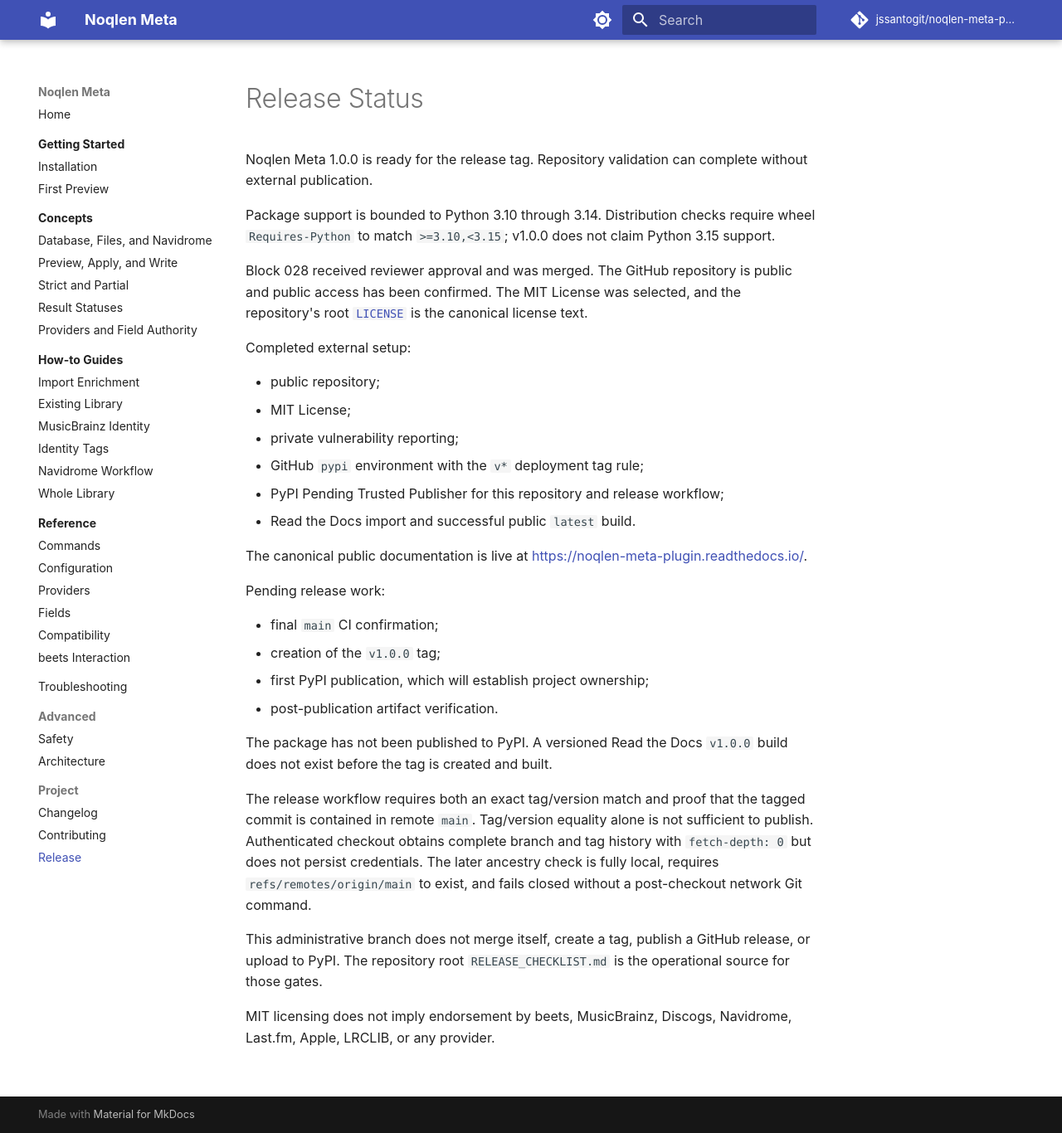
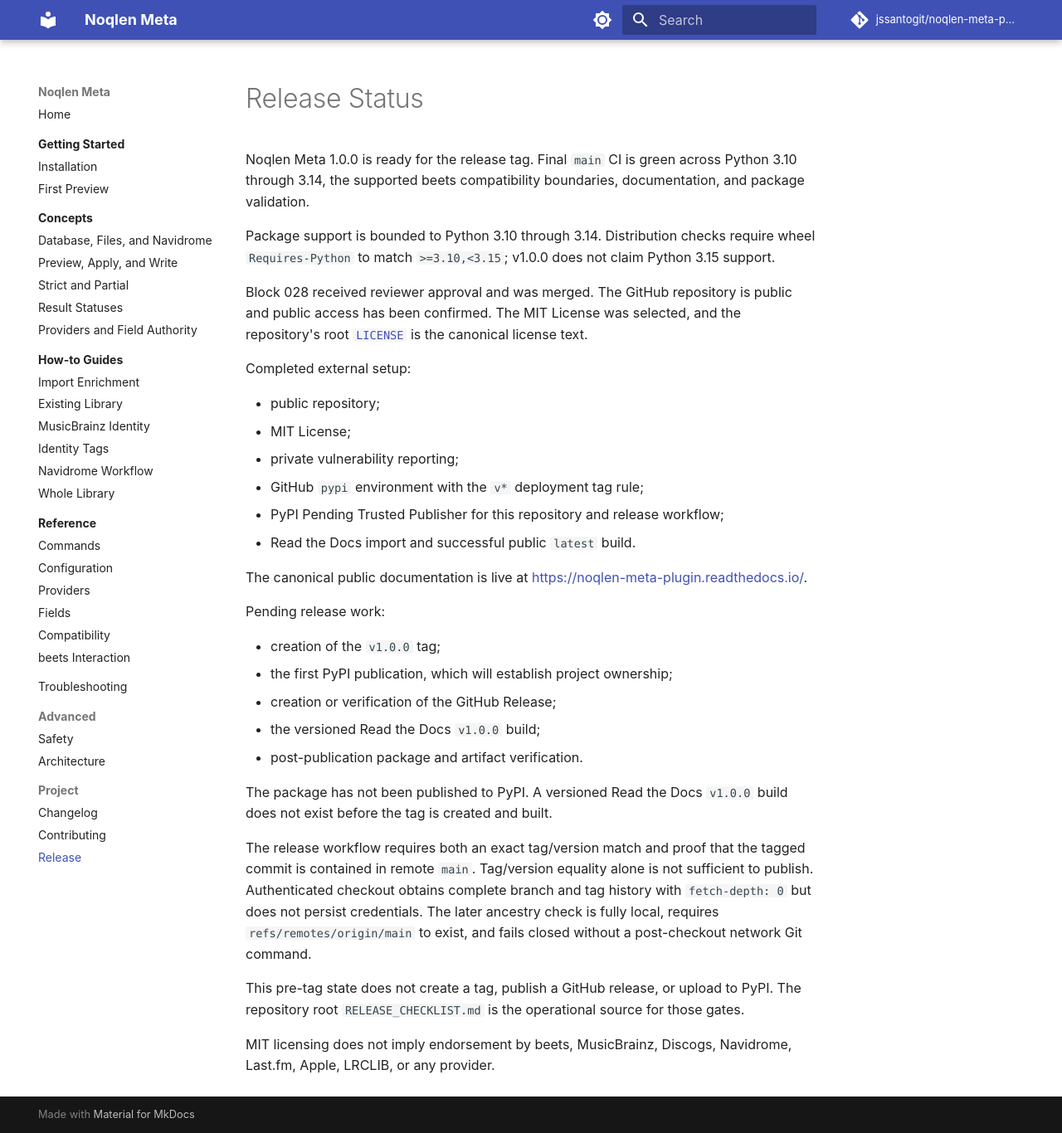
Before and after one commit to jssantogit/noqlen-meta-plugin, an MkDocs documentation site: the page built from site-docs/project/release.md, in a window 1280 px wide and 1366 px high. Shown: the whole window at 83% size. Built offline with MkDocs 1.6.1 and Material for MkDocs 9.7.7, drawn with Linux system fonts in a browser that asks for light colours; comment, search, counter and statistics services are not loaded.

Commit message:
docs: finalize v1.0.0 release state

```diff
--- a/site-docs/project/release.md
+++ b/site-docs/project/release.md
@@ -1,7 +1,8 @@
 # Release Status
 
-Noqlen Meta 1.0.0 is ready for the release tag. Repository validation can
-complete without external publication.
+Noqlen Meta 1.0.0 is ready for the release tag. Final `main` CI is green across
+Python 3.10 through 3.14, the supported beets compatibility boundaries,
+documentation, and package validation.
 
 Package support is bounded to Python 3.10 through 3.14. Distribution checks
 require wheel `Requires-Python` to match `>=3.10,<3.15`; v1.0.0 does not claim
@@ -27,10 +28,11 @@
 
 Pending release work:
 
-- final `main` CI confirmation;
 - creation of the `v1.0.0` tag;
-- first PyPI publication, which will establish project ownership;
-- post-publication artifact verification.
+- the first PyPI publication, which will establish project ownership;
+- creation or verification of the GitHub Release;
+- the versioned Read the Docs `v1.0.0` build;
+- post-publication package and artifact verification.
 
 The package has not been published to PyPI. A versioned Read the Docs `v1.0.0`
 build does not exist before the tag is created and built.
@@ -42,9 +44,9 @@
 ancestry check is fully local, requires `refs/remotes/origin/main` to exist,
 and fails closed without a post-checkout network Git command.
 
-This administrative branch does not merge itself, create a tag, publish a
-GitHub release, or upload to PyPI. The repository root `RELEASE_CHECKLIST.md`
-is the operational source for those gates.
+This pre-tag state does not create a tag, publish a GitHub release, or upload to
+PyPI. The repository root `RELEASE_CHECKLIST.md` is the operational source for
+those gates.
 
 MIT licensing does not imply endorsement by beets, MusicBrainz, Discogs,
 Navidrome, Last.fm, Apple, LRCLIB, or any provider.
```
